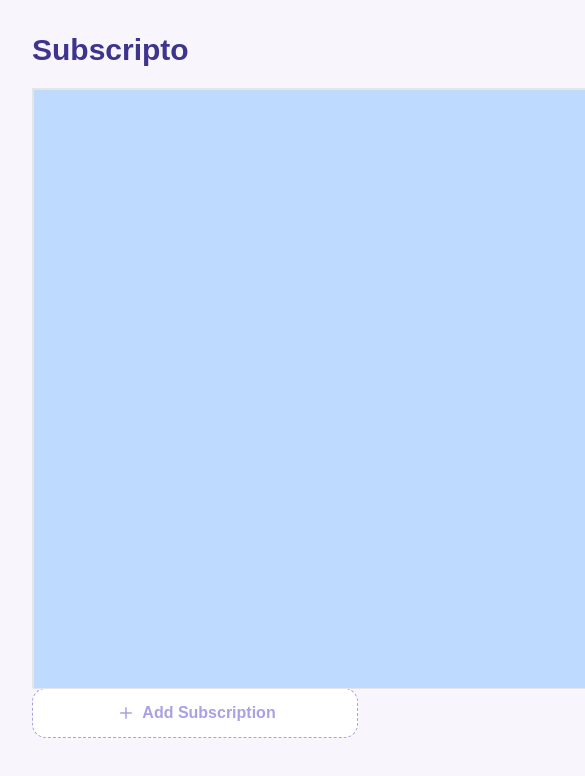
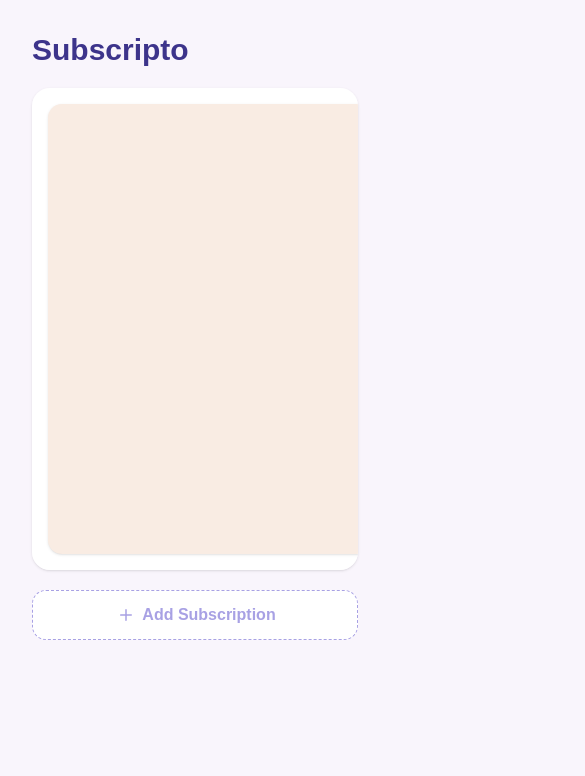
Before and after one commit to clarencetinator7/subscripto, a React (Vite) app: page / in a window 390 px wide. Shown: the top 776 px of the page, 585 px wide, since content can reach past the window. Built offline with nearby package versions, Linux system fonts and the light colour scheme; a web font is replaced by a local one.

Commit message:
feat: enhance TreeMap with responsive design and random tile colors

```diff
--- a/src/components/TreeMap/TreeMapRoot.tsx
+++ b/src/components/TreeMap/TreeMapRoot.tsx
@@ -1,30 +1,66 @@
 import { useSubscriptionStore } from "@/store/subscriptionStore";
 import { computeTreemapData } from "@/utils/d3TreeMap";
 import { buildSubscriptionData } from "@/utils/subscriptionSelector";
+import { useEffect, useRef, useState } from "react";
 
+const MAX_WIDTH = 671;
+const MIN_WIDTH = 500;
 const TreeMapRoot = () => {
+  const containerRef = useRef<HTMLDivElement>(null);
+  const [containerWidth, setContainerWidth] = useState(MAX_WIDTH);
+  const HEIGHT = containerWidth * 0.9;
+
   const subscriptions = useSubscriptionStore((state) => state.subscriptions);
   const subscriptionStats = buildSubscriptionData(subscriptions);
-  const treeMapNodes = computeTreemapData(subscriptionStats);
+  const treeMapNodes = computeTreemapData(
+    subscriptionStats,
+    containerWidth,
+    HEIGHT,
+  );
 
-  console.log("TreeMap Nodes:", treeMapNodes);
+  useEffect(() => {
+    if (!containerRef.current) return;
+    const observer = new ResizeObserver(([entry]) => {
+      const width = entry.contentRect.width;
+
+      const clampedWidth = Math.min(Math.max(width, MIN_WIDTH), MAX_WIDTH);
+      setContainerWidth(clampedWidth);
+    });
+    observer.observe(containerRef.current);
+    return () => {
+      observer.disconnect();
+    };
+  }, []);
+
   return (
-    <div className="relative w-[672px] h-[600px] border">
+    <div
+      className="w-full overflow-x-auto bg-white rounded-2xl p-4 shadow mb-5"
+      ref={containerRef}
+    >
+      <div
+        className="relative"
+        style={{
+          width: containerWidth,
+          height: HEIGHT,
+        }}
+      >
         {treeMapNodes.map((node, index) => (
           <div
             key={index}
-          className={`flex items-center justify-center absolute bg-blue-200 border`}
+            className={`flex items-center justify-center absolute bg-blue-200 shadow rounded-xl`}
             style={{
               left: node.x,
               top: node.y,
               width: node.width,
               height: node.height,
+              backgroundColor: node.color,
             }}
           >
             {node.data.Name}
           </div>
         ))}
       </div>
+    </div>
   );
 };
 
--- a/src/const/constants.ts
+++ b/src/const/constants.ts
@@ -2,3 +2,18 @@
   Name: "PHP",
   Symbol: "₱",
 };
+
+export const TILE_COLORS = [
+  "#f2d894",
+  "#f9ece3",
+  "#d2c7e5",
+  "#d3eada",
+  "#ffddd8",
+  "#f9c0af",
+  "#b6d8f7",
+  "#f7dae0",
+  "#e7f1f9",
+  "#f9edef",
+  "#e8daf0",
+  "#cbe6ff",
+];
--- a/src/utils/d3TreeMap.ts
+++ b/src/utils/d3TreeMap.ts
@@ -1,3 +1,4 @@
+import { TILE_COLORS } from "@/const/constants";
 import type {
   SubscriptionMetrics,
   SubscriptionStats,
@@ -10,7 +11,11 @@
 };
 
 /* eslint-disable  @typescript-eslint/no-explicit-any */
-export const computeTreemapData = (stats: SubscriptionStats) => {
+export const computeTreemapData = (
+  stats: SubscriptionStats,
+  width: number,
+  height: number,
+) => {
   const root: HierarchyNode<TreeNode> = hierarchy<TreeNode>({
     children: stats.Items.map((item) => ({
       ...item,
@@ -18,13 +23,13 @@
     })),
   }).sum((d: any) => d.value);
 
-  const layout = treemap<TreeNode>().size([672, 600]).padding(7)(root);
-
+  const layout = treemap<TreeNode>().size([width, height]).padding(7)(root);
   return layout.leaves().map((node) => ({
     x: node.x0,
     y: node.y0,
     width: node.x1 - node.x0,
     height: node.y1 - node.y0,
     data: node.data as SubscriptionNode,
+    color: TILE_COLORS[Math.floor(Math.random() * TILE_COLORS.length)],
   }));
 };
```
Lines whose indentation alone changed are shown as unchanged.
